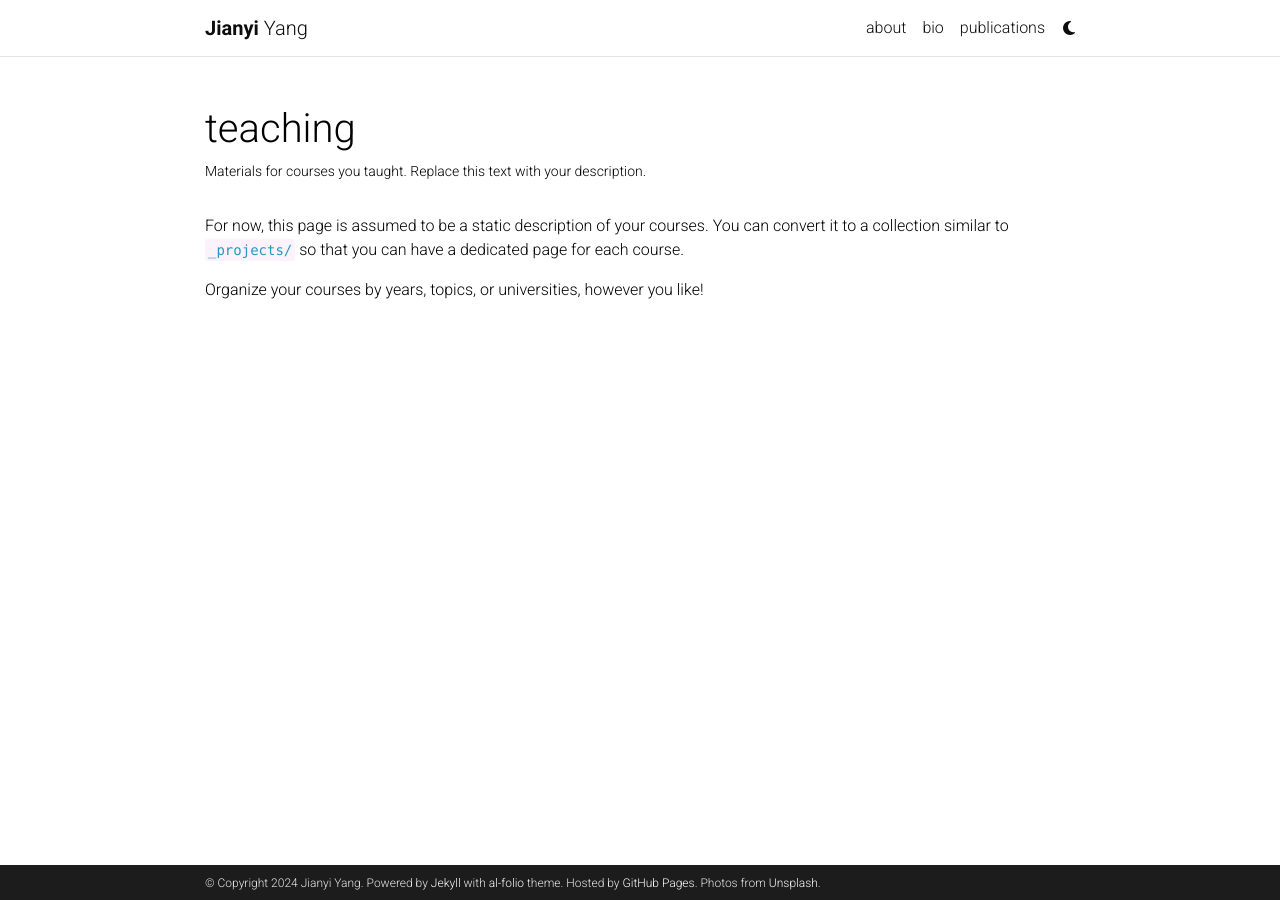
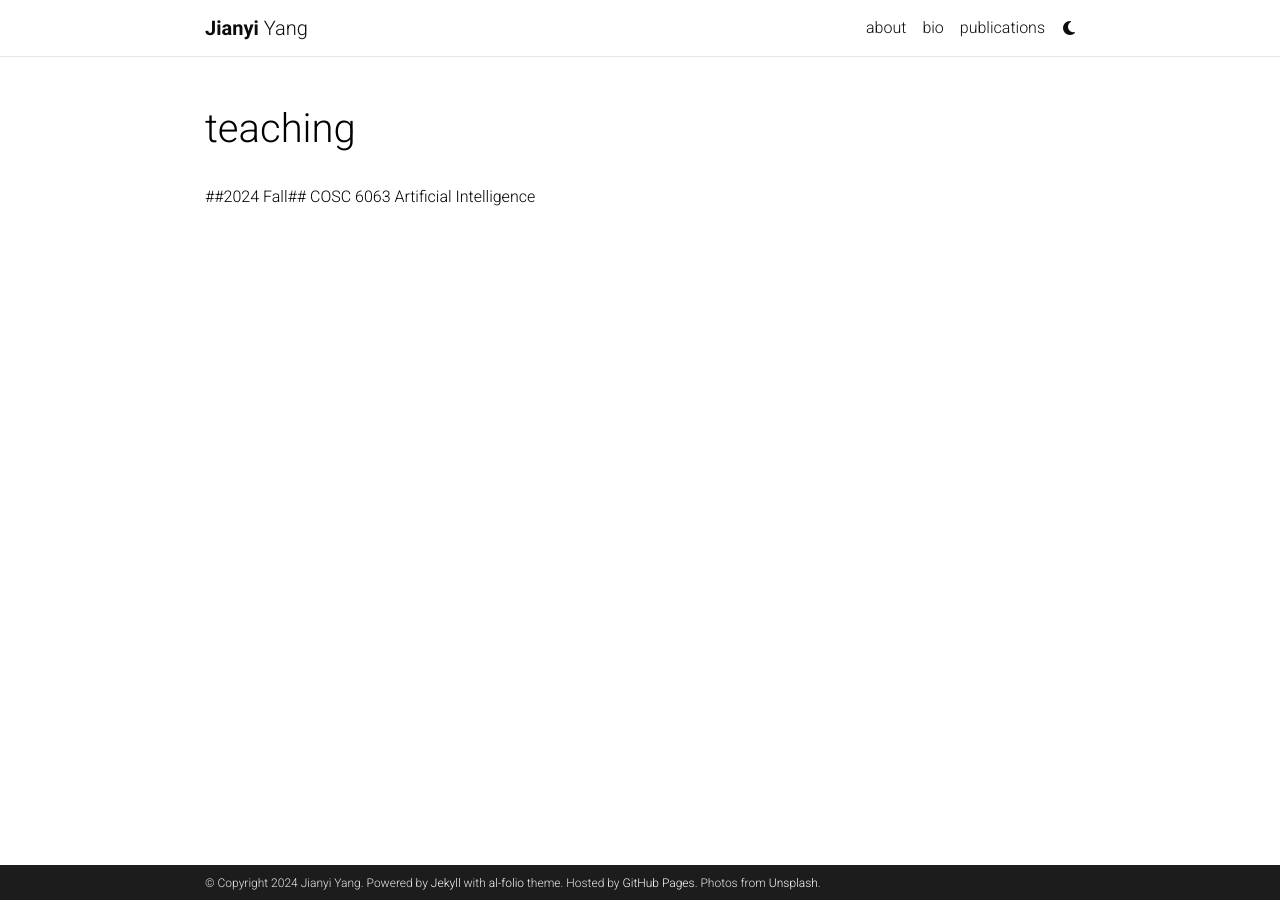
Before and after one commit to JYang-AI/jyang-ai.github.io, a Jekyll site: the page built from _pages/teaching.md, in a window 1280 px wide. Built offline with Jekyll 4.4.1, drawn with Linux system fonts in a browser that asks for light colours; comment, search, counter and statistics services are not loaded; a style sheet for code colours, icons or effects is not loaded.

Commit message:
Update teaching.md

```diff
--- a/_pages/teaching.md
+++ b/_pages/teaching.md
@@ -2,11 +2,10 @@
 layout: page
 permalink: /teaching/
 title: teaching
-description: Materials for courses you taught. Replace this text with your description.
+description:
 nav: false
 nav_order: 5
 ---
 
-For now, this page is assumed to be a static description of your courses. You can convert it to a collection similar to `_projects/` so that you can have a dedicated page for each course.
-
-Organize your courses by years, topics, or universities, however you like!
+##2024 Fall##
+COSC 6063 Artificial Intelligence
```
